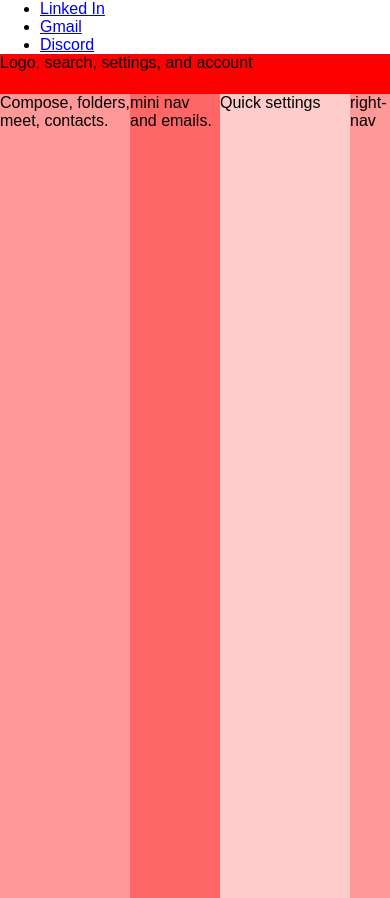
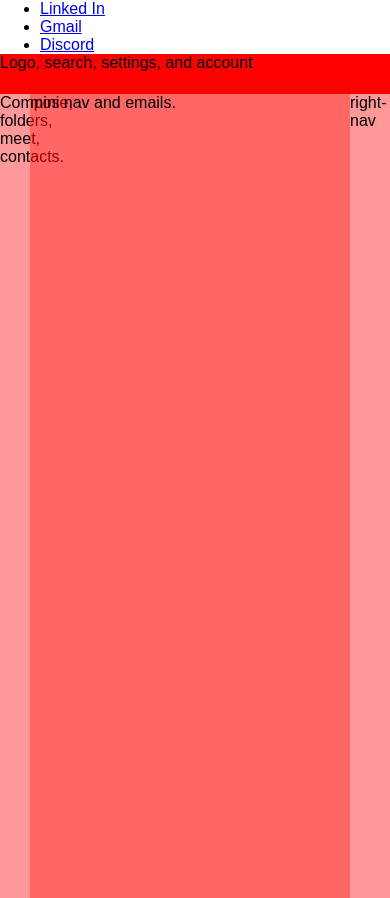
Before and after one commit to MillieVidot/boolean-uk-html-popular-page-layouts, a website: page gmail/index.html in a window 390 px wide. Drawn offline with Linux system fonts and the light colour scheme.

Commit message:
Made all pages responsive

```diff
--- a/discord/style_discord.css
+++ b/discord/style_discord.css
@@ -37,3 +37,12 @@
   grid-area: right-nav;
   background-color: rgba(255, 0, 0, 0.4);
 }
+
+@media screen and (max-width: 500px) {
+  .container {
+    display: grid;
+    grid-template:
+      "left-nav header header" 40px
+      "left-nav channels main" 1fr /
+      40px 40px 1fr;
+  }
--- a/gmail/style_gmail.css
+++ b/gmail/style_gmail.css
@@ -37,3 +37,25 @@
   grid-area: right-nav;
   background-color: rgba(255, 0, 0, 0.4);
 }
+
+@media screen and (max-width: 700px) {
+  .container {
+    display: grid;
+    grid-template:
+      "header header header" 40px
+      "left-nav main right-nav" 1fr /
+      130px 1fr 40px;
+  }
+  .quick-settings {
+    display: none;
+  }
+}
+
+@media screen and (max-width: 500px) {
+  .container {
+    display: grid;
+    grid-template:
+      "header header header" 40px
+      "left-nav main right-nav" 1fr /
+      30px 1fr 40px;
+  }
--- a/linkedin/style_linkedin.css
+++ b/linkedin/style_linkedin.css
@@ -32,3 +32,16 @@
   grid-area: right-nav;
   background-color: rgba(255, 0, 0, 0.4);
 }
+
+@media screen and (max-width: 700px) {
+  .container {
+    display: grid;
+    grid-template:
+      "header header" 30px
+      "left-nav main" 1fr /
+      100px 1fr;
+  }
+  .right-nav {
+    display: none;
+  }
+}
```
